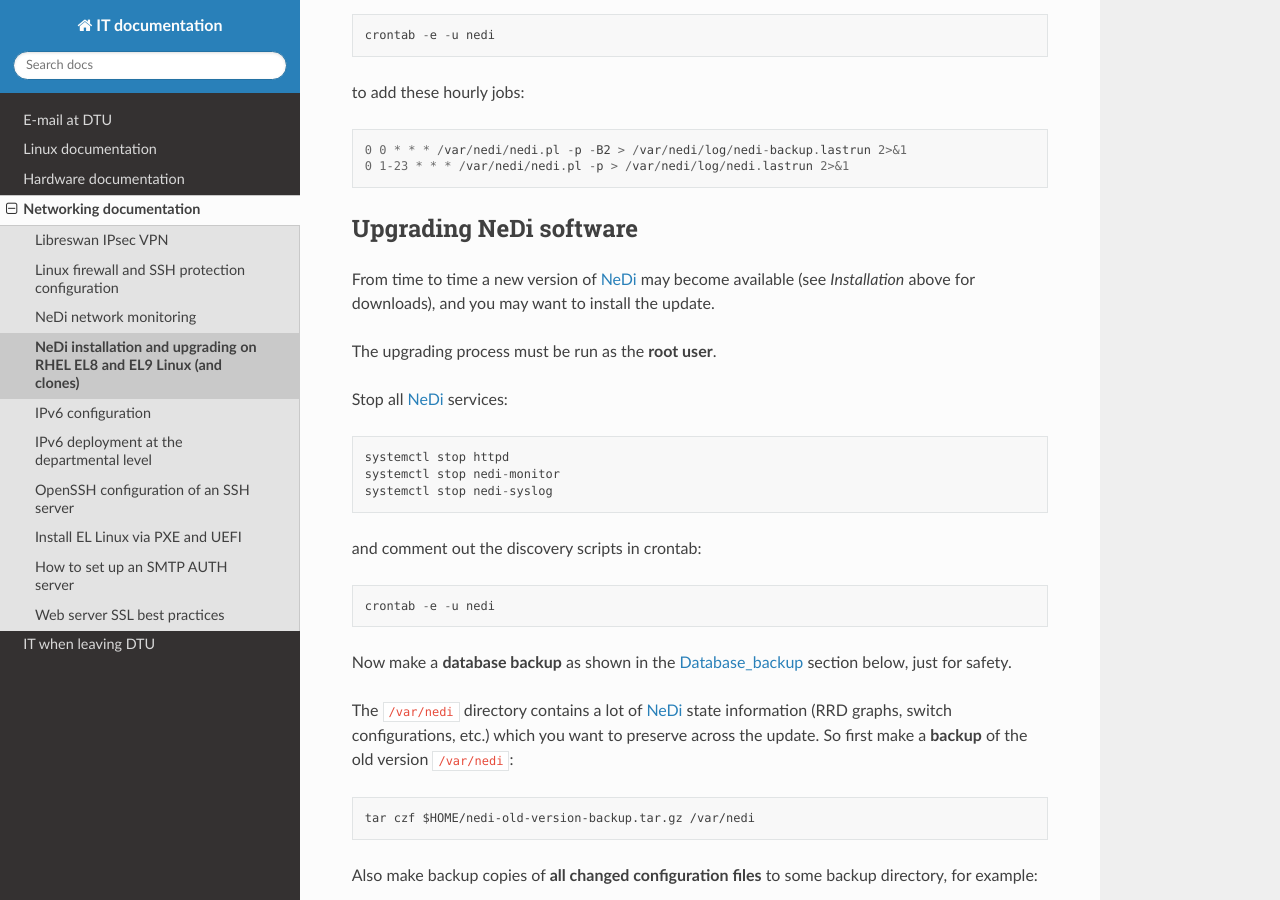
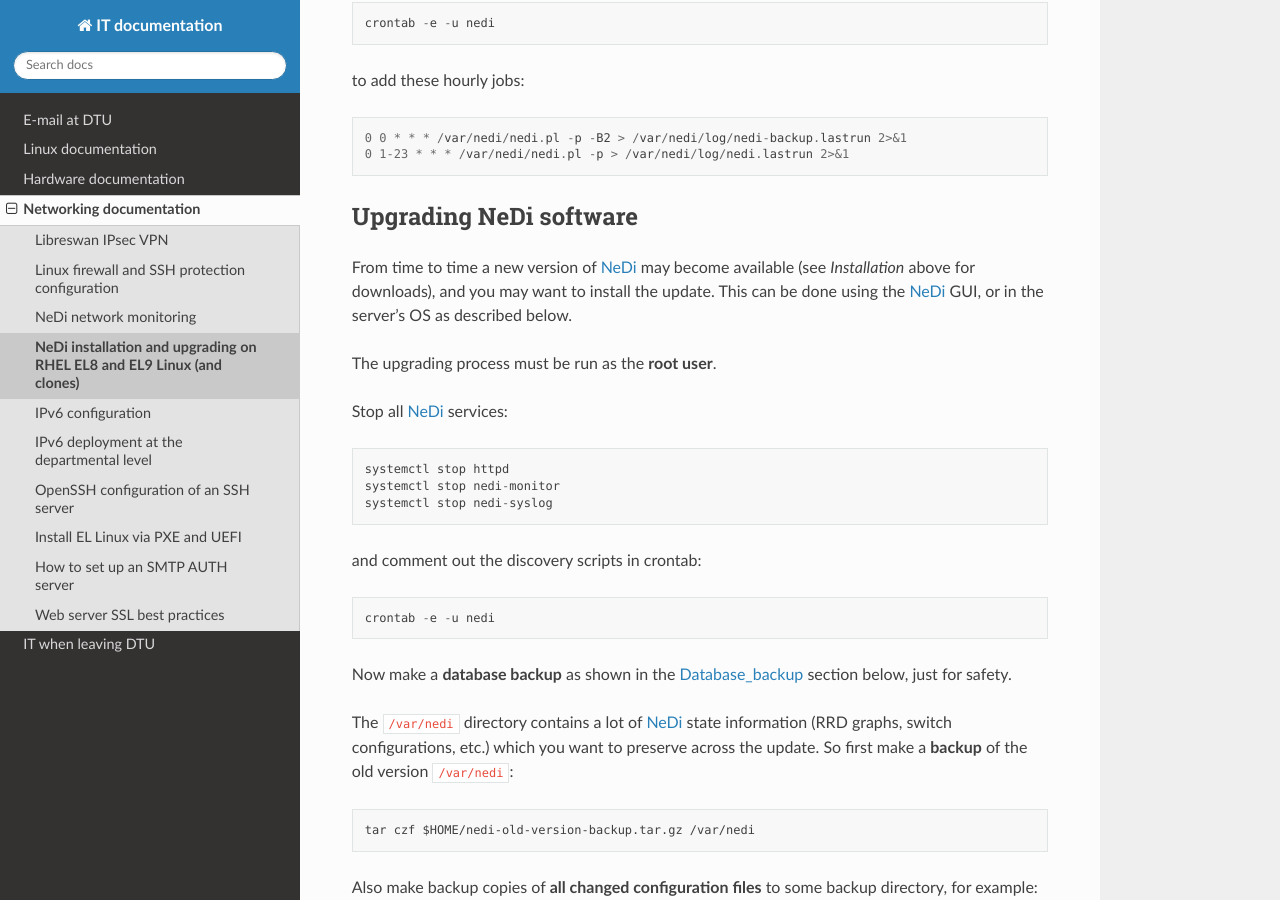
Before and after one commit to OleHolmNielsen/ITwiki, a Sphinx documentation site: the page built from docs/NeDi_installation_on_CentOS.rst, in a window 1280 px wide and 900 px high, scrolled down 8593 px. Built offline with Sphinx 7.4.7 and the Read the Docs theme 3.1.0, drawn with Linux system fonts in a browser that asks for light colours.

Commit message:
Minor edit

```diff
--- a/docs/NeDi_installation_on_CentOS.rst
+++ b/docs/NeDi_installation_on_CentOS.rst
@@ -190,7 +190,7 @@
 ------------------------------
 
 Mariadb database service
------------------------------------
+...........................
 
 Start the MariaDB_ service::
 
@@ -203,7 +203,7 @@
   /usr/bin/mysql_secure_installation
 
 Initialize NeDi database
-------------------------
+............................
 
 See the NeDi_installation_ page about database initialization.
 If this is an **initial installation** of NeDi_,
@@ -375,6 +375,7 @@
 
 From time to time a new version of NeDi_ may become available (see *Installation* above for downloads),
 and you may want to install the update.
+This can be done using the NeDi_ GUI, or in the server's OS as described below.
 
 The upgrading process must be run as the **root user**.
 
```
